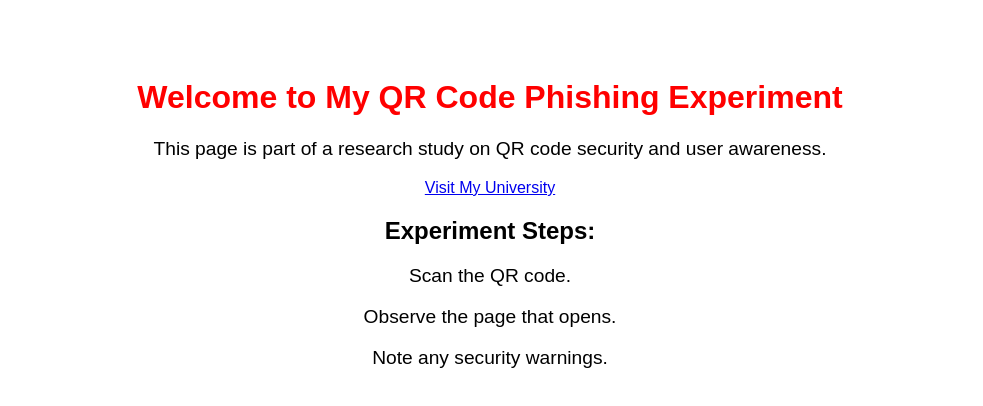
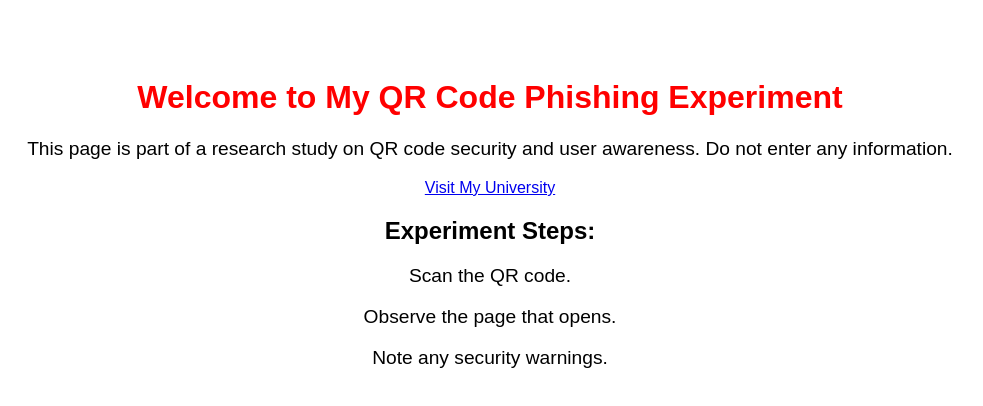
Before and after one commit to Manu9332/QR-Phishing-Simulation, a plain HTML site: page index.html in a window 1280 px wide. Shown: the whole page, without its empty margins (150-1133 px from the left). Drawn offline with Linux system fonts and the light colour scheme.

Commit message:
Update index.html

```diff
--- a/index.html
+++ b/index.html
@@ -19,7 +19,7 @@
 </head>
 <body>
   <h1>Welcome to My QR Code Phishing Experiment</h1>
-  <p>This page is part of a research study on QR code security and user awareness.</p>
+  <p>This page is part of a research study on QR code security and user awareness. Do not enter any information.</p>
   <a href="https://www.bucks.ac.uk/">Visit My University</a>
   <h2>Experiment Steps:</h2>
    <p>Scan the QR code.</p>
```
